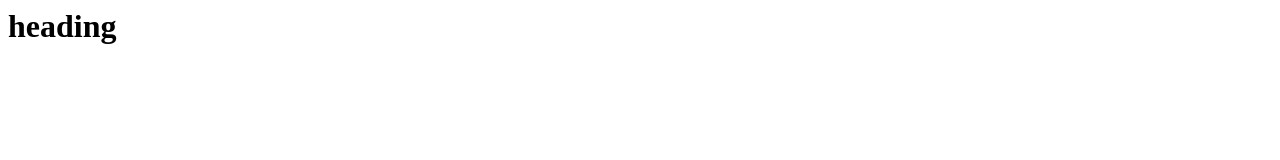
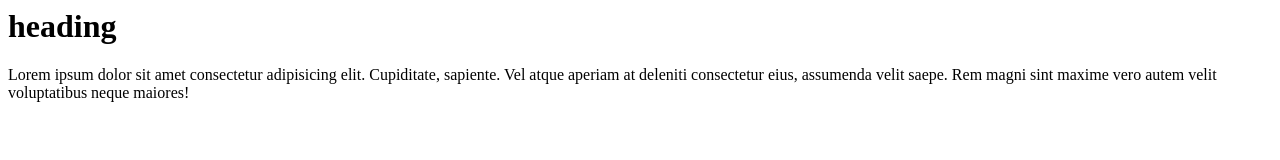
Before and after one commit to Thrisha1/html_tutorial, a plain HTML site: page index.html in a window 1280 px wide. Drawn offline with Linux system fonts and the light colour scheme.

Commit message:
paragraph addded

```diff
--- a/index.html
+++ b/index.html
@@ -4,5 +4,6 @@
     </head>
     <body>
         <h1>heading</h1>
+        <p>Lorem ipsum dolor sit amet consectetur adipisicing elit. Cupiditate, sapiente. Vel atque aperiam at deleniti consectetur eius, assumenda velit saepe. Rem magni sint maxime vero autem velit voluptatibus neque maiores!</p>
     </body>
 </html>
```
